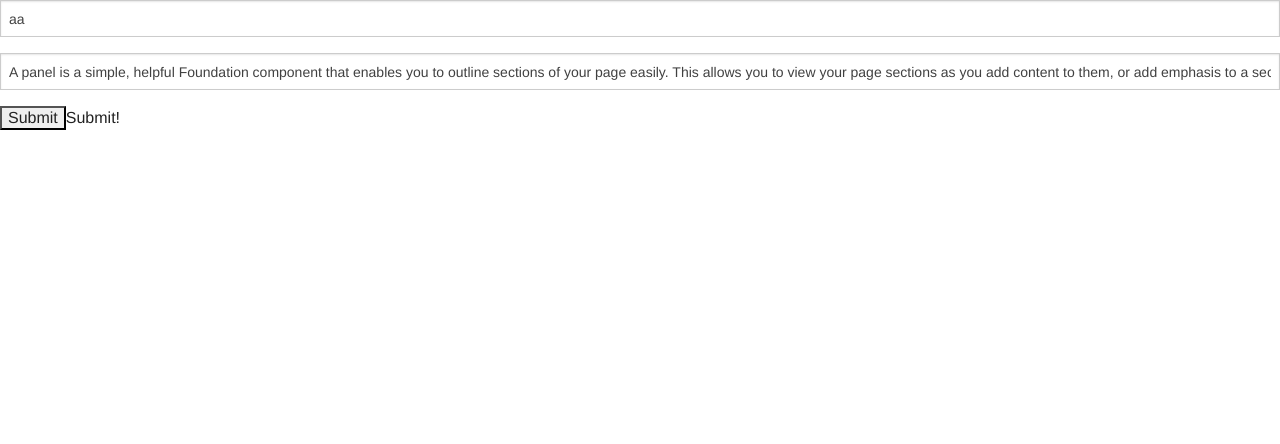
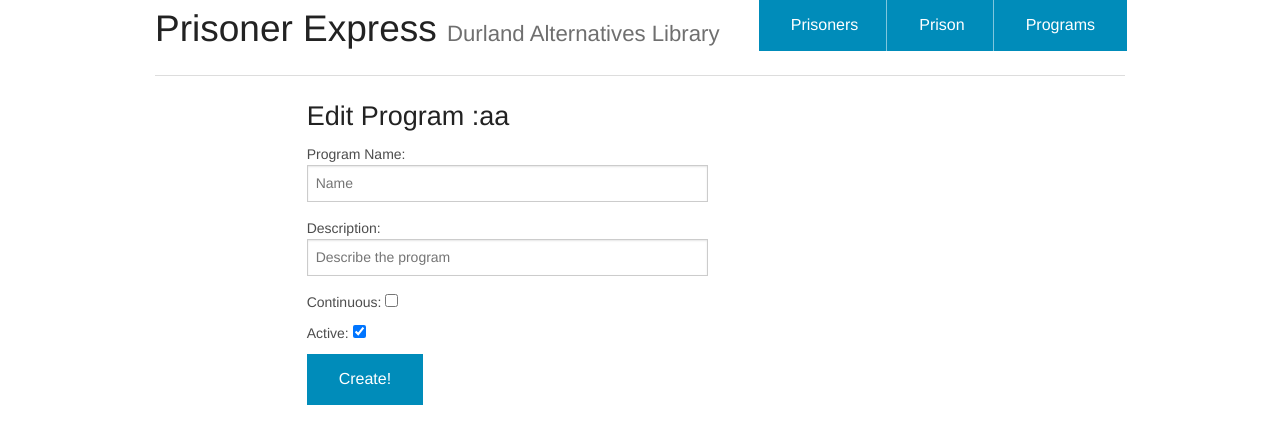
Before and after one commit to hwh33/PrisonerExpress, a Django app: page /program/1/edit in a window 1280 px wide. Shown: the top 444 px of the page. Run offline with Django 3.2, Linux system fonts and the light colour scheme; data comes from the database, SQL or seed files in the repository; both versions use the stored data as it was after the commit.

Commit message:
program pages polished

```diff
--- a/PrisonerExpress/program_views.py
+++ b/PrisonerExpress/program_views.py
@@ -17,14 +17,19 @@ def details(request, program_id):
 def create(request):
     if request.method == 'POST':
         new_program_id = create_program(request.POST['program_name'],
-                                        request.POST['program_description'])
+                                        request.POST['program_description'],
+                                        request.POST.get('continuous', False),
+                                        request.POST.get('active', False))
         return redirect('program_details', program_id=new_program_id)
     return render(request, "create_program.html")
 
-def create_program(program_name,program_description="N/A"):
+def create_program(program_name,program_description="N/A", continuous=False, active=True):
     if program_name is None :
         raise Http404
-    p = Program( name=program_name,description = program_description)
+    p = Program( name=program_name,
+                 description = program_description,
+                 continuous=continuous,
+                 active=active)
     p.save()
     return p.id
 
--- a/PrisonerExpress/templates/edit_program.html
+++ b/PrisonerExpress/templates/edit_program.html
@@ -1,11 +1,50 @@
- {% extends "base.html" %}
-
-{% block base_body %}
-          <form action={% url 'program_edit' program.id %} method="post">
-            {% csrf_token %}
-            <input type="text" name="program_name" value="{{ program.name }}" />
-            <input type="text" name="program_description" value="{{program.description }}"/>
-            <input type="submit">Submit!</input>
-            </form>
-
-{% endblock base_body %}
+ {% extends "header.html" %}
+ {% block content %}
+ <div class="row">
+ 	<div class="large-2 columns">
+    </div>
+ 	<div class="large-10 columns">
+ 		<div class="row">
+ 			<div class="large-12 columns">
+            </div>
+ 			<h3>Edit Program :{{program.name}}</h3>
+ 				<form action="{% url 'program_edit' program.id %}" method="post">
+ 					{% csrf_token %}
+ 					<div class="row">
+ 						<div class="large-6 columns">
+ 							<label>Program Name:
+ 								<input type="text" name="program_name" placeholder="Name" />
+ 							</label>
+ 						</div>
+ 					</div>
+ 					<div class="row">
+ 						<div class="large-6 columns">
+ 							<label>Description:
+ 								<input type="text" name="program_description" placeholder="Describe the program" />
+ 							</label>
+ 						</div>
+ 					</div>
+ 					<div class="row">
+ 						<div class="large-6 columns">
+ 							<label>Continuous:
+ 								<input type="checkbox" name="continuous" />
+ 							</label>
+ 						</div>
+ 					</div>
+ 					<div class="row">
+ 						<div class="large-6 columns">
+ 							<label>Active:
+ 								<input type="checkbox" name="active" checked/>
+ 							</label>
+ 						</div>
+ 					</div>
+ 					<div class="row">
+ 						<div class="large-6 columns">
+ 							<input type="submit" class="button" value="Create!">
+ 						</div>
+ 					</div>
+ 				</form>
+ 			</div>
+ 		</div>
+ 	</div>
+ 	{% endblock content %}
--- a/PrisonerExpress/templates/header.html
+++ b/PrisonerExpress/templates/header.html
@@ -7,7 +7,7 @@
 	<meta name="viewport" content="initial-scale=1.0, user-scalable=no" />
 	<link rel="stylesheet" href="{% static "foundation/css/normalize.css" %}">
 	<link rel="stylesheet" href="{% static "foundation/css/foundation.css" %}">
-	<script src="{% static "foundation/js/modernizr.js" %}"></script>
+	<script src="{% static "foundation/js/vendor/modernizr.js" %}"></script>
 </head>
 <body>
 	<div class="row">
@@ -28,7 +28,7 @@
 	<script>
 		$(document).foundation();
 	</script>
-	<script src="{% static "foundation/js/templates/jquery.js" %}"></script>
-	<script src="{% static "foundation/js/templates/foundation.js" %}"></script>
+	<script src="{% static "foundation/js/vendor/jquery.js" %}"></script>
+	<script src="{% static "foundation/js/foundation/foundation.js" %}"></script>
 	</body>
 	</html>
```
Also changed, not shown: PrisonerExpress/templates/create_program.html (+50 -11 lines), PrisonerExpress/templates/detail_program.html (+54 -13 lines), PrisonerExpress/templates/list_program.html (+55 -15 lines), db.sqlite3.
